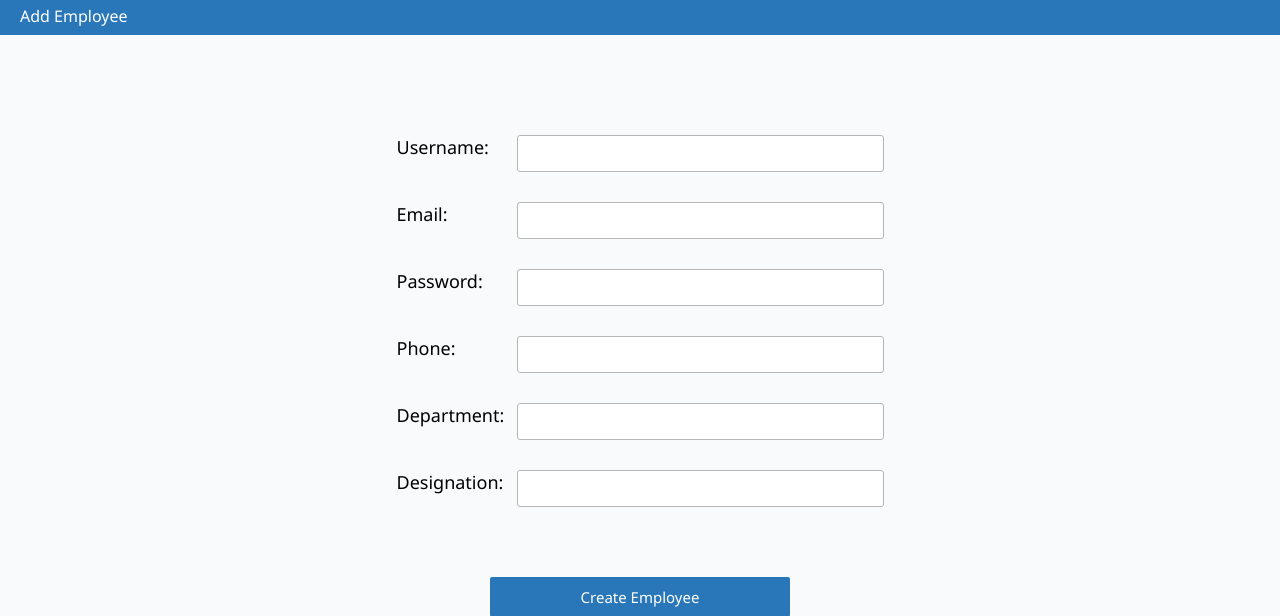
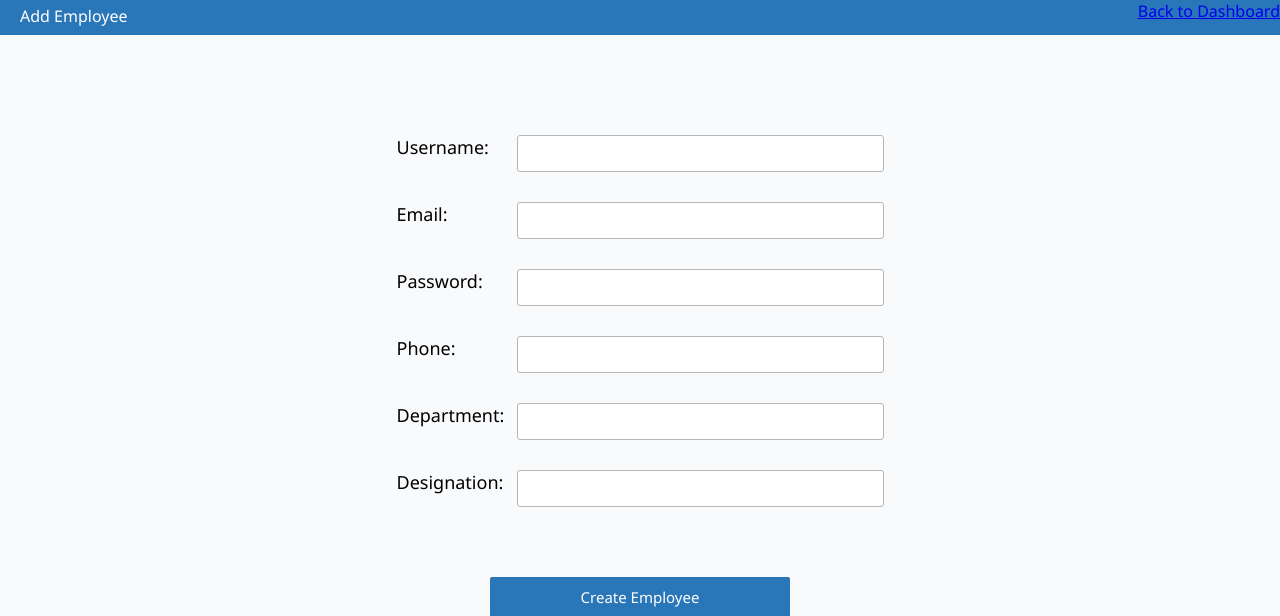
Before and after one commit to desny04/EMS-Employee, a Django app: page /add-employee/ in a window 1280 px wide. Shown: the top 616 px of the page. Run offline with Django 5.2, Linux system fonts and the light colour scheme; a user stored in the database is signed in; parts of the project's set-up code (start-up, migrations or seed data) failed here and were passed over.

Commit message:
employee_dashboard

```diff
--- a/ems/static/css/add_employee.css
+++ b/ems/static/css/add_employee.css
@@ -11,7 +11,7 @@ body{
     background-color: rgb(249, 250, 252);
 }
 
-.main_head{
+.nav{
     height: 35px;
     background-color: rgb(41, 119, 184);
     display: flex;
--- a/ems/template/admin/add_employee.html
+++ b/ems/template/admin/add_employee.html
@@ -9,8 +9,14 @@
 </head>
 <body>
 
-    <div class="main_head">
-        <h2>Add Employee</h2>
+    <div class="nav">
+        <div class="main_head">
+            <h2>Add Employee</h2>
+        </div>
+
+        <div class="backto">
+            <a href="{% url 'admin_dashboard' %}">Back to Dashboard</a>
+        </div>
     </div>
 
     <div class="form">
@@ -56,8 +62,6 @@
 
     </div>
 
-    <br>
-    <a href="{% url 'admin_dashboard' %}">Back to Dashboard</a>
 
 </body>
 </html>
```
Also changed, not shown: ems/db.sqlite3.
